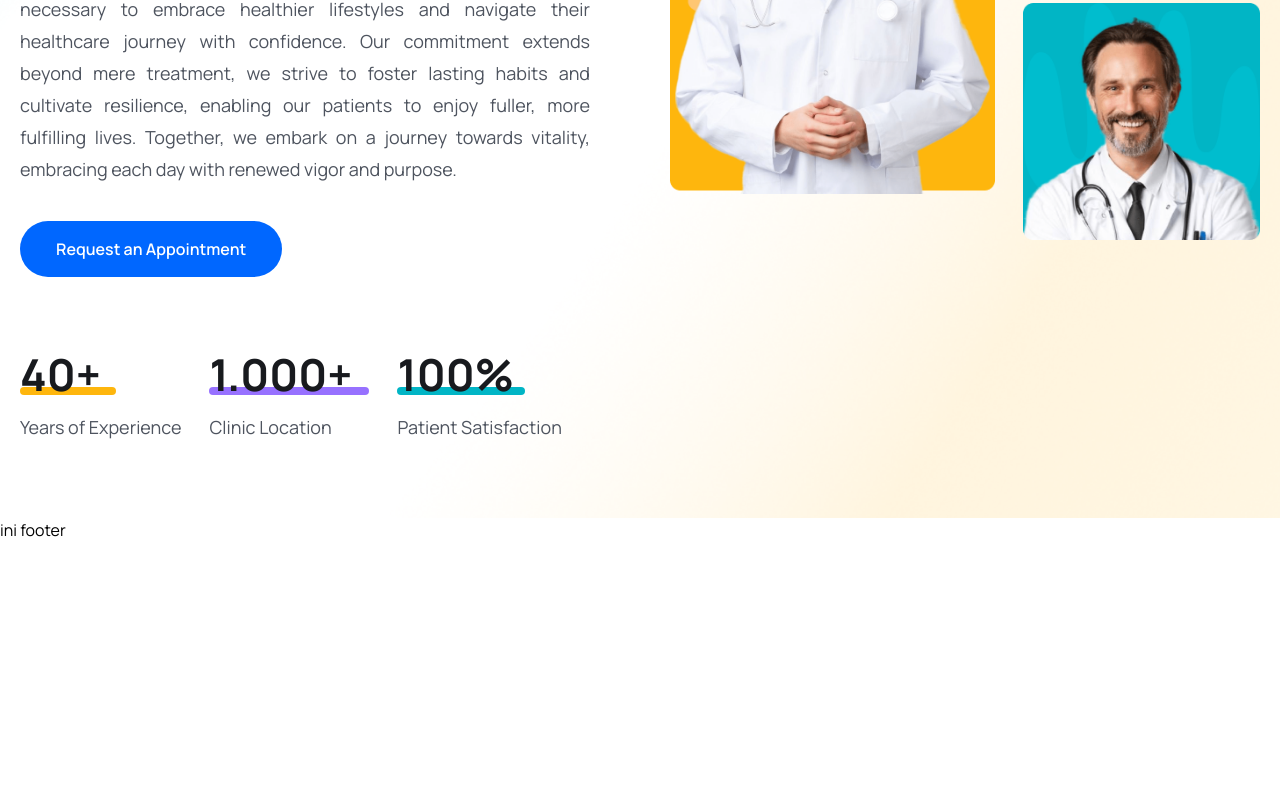
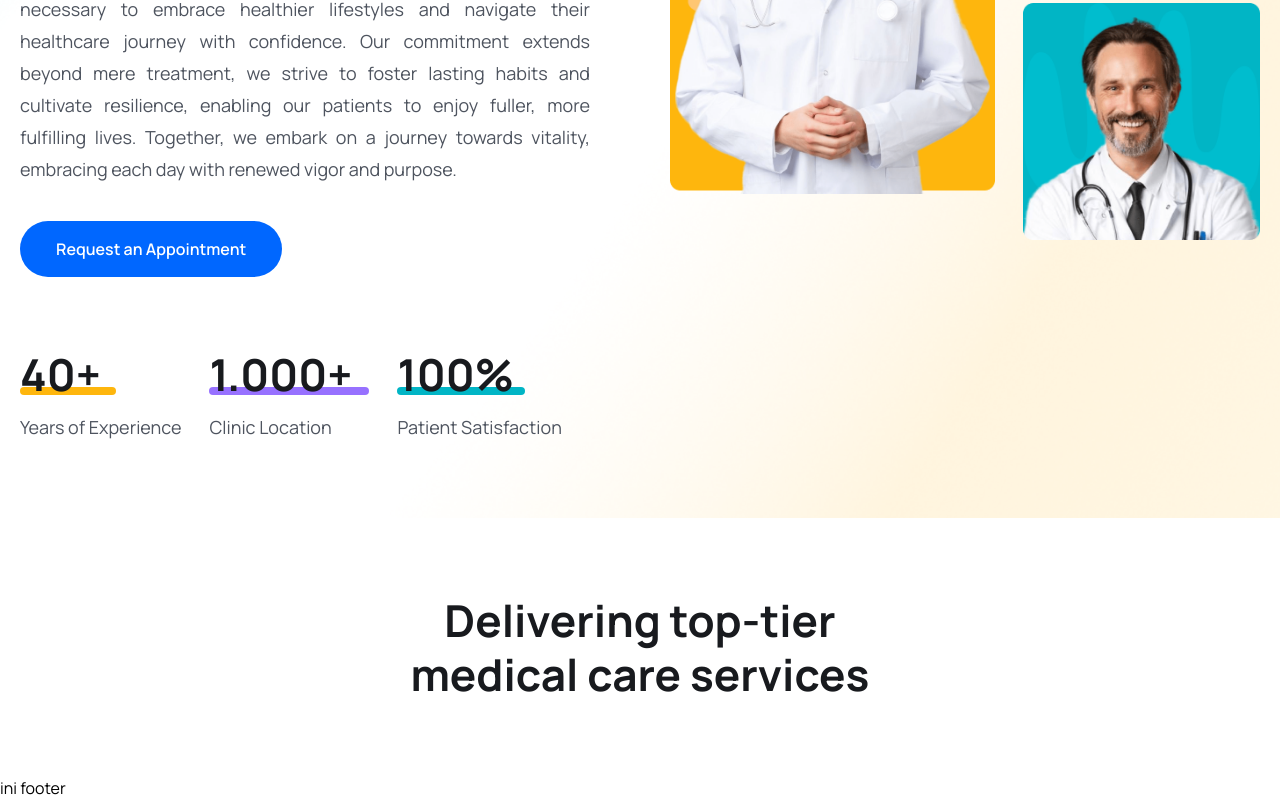
Before and after one commit to bransyahtan/DocFinder, a React (Vite) app in the folder FE_DocFinder/: page / in a window 1280 px wide. Shown: the part 589-1389 px from the top of the page. Before the commit the page ends 1131 px from the top, so only its background shows below. Built offline with nearby package versions, Linux system fonts and the light colour scheme.

Commit message:
test layar

```diff
--- a/FE_DocFinder/src/pages/Home.jsx
+++ b/FE_DocFinder/src/pages/Home.jsx
@@ -67,6 +67,16 @@ export const Home = () => {
           </div>
         </div>
       </section>
+      {/* banner home end */}
+      <section className="">
+        <div className="container">
+          <div className="lg:w-[470px] mx-auto">
+            <h2 className="heading text-center">
+              Delivering top-tier medical care services
+            </h2>
+          </div>
+        </div>
+      </section>
     </>
   );
 };
```
